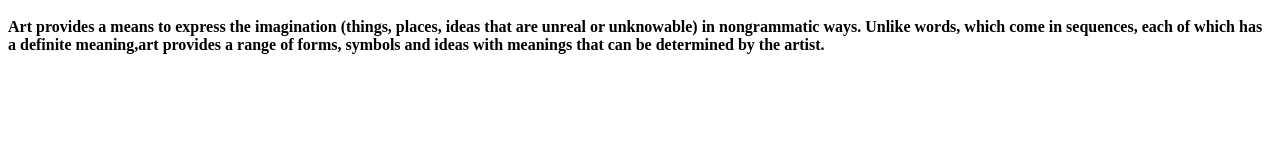
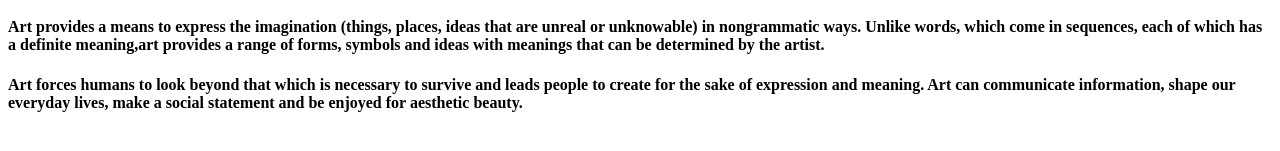
Before and after one commit to je7816/mywebpage, a plain HTML site: page index.html in a window 1280 px wide. Shown: the part 239-390 px from the top of the page. Drawn offline with Linux system fonts and the light colour scheme.

Commit message:
Update index.html

```diff
--- a/index.html
+++ b/index.html
@@ -19,6 +19,9 @@ use of, as well as the ideas and feelings it creates in its viewers . Art is an
  each of which has a definite meaning,art provides a range of forms, symbols and ideas with meanings that can be determined by the artist.
 </h4>
 
+<h4>Art forces humans to look beyond that which is necessary to survive and leads people to create for the sake of expression and meaning.
+    Art can communicate information, shape our everyday lives, make a social statement and be enjoyed for aesthetic beauty.</h4>
+
 
 
 
```
